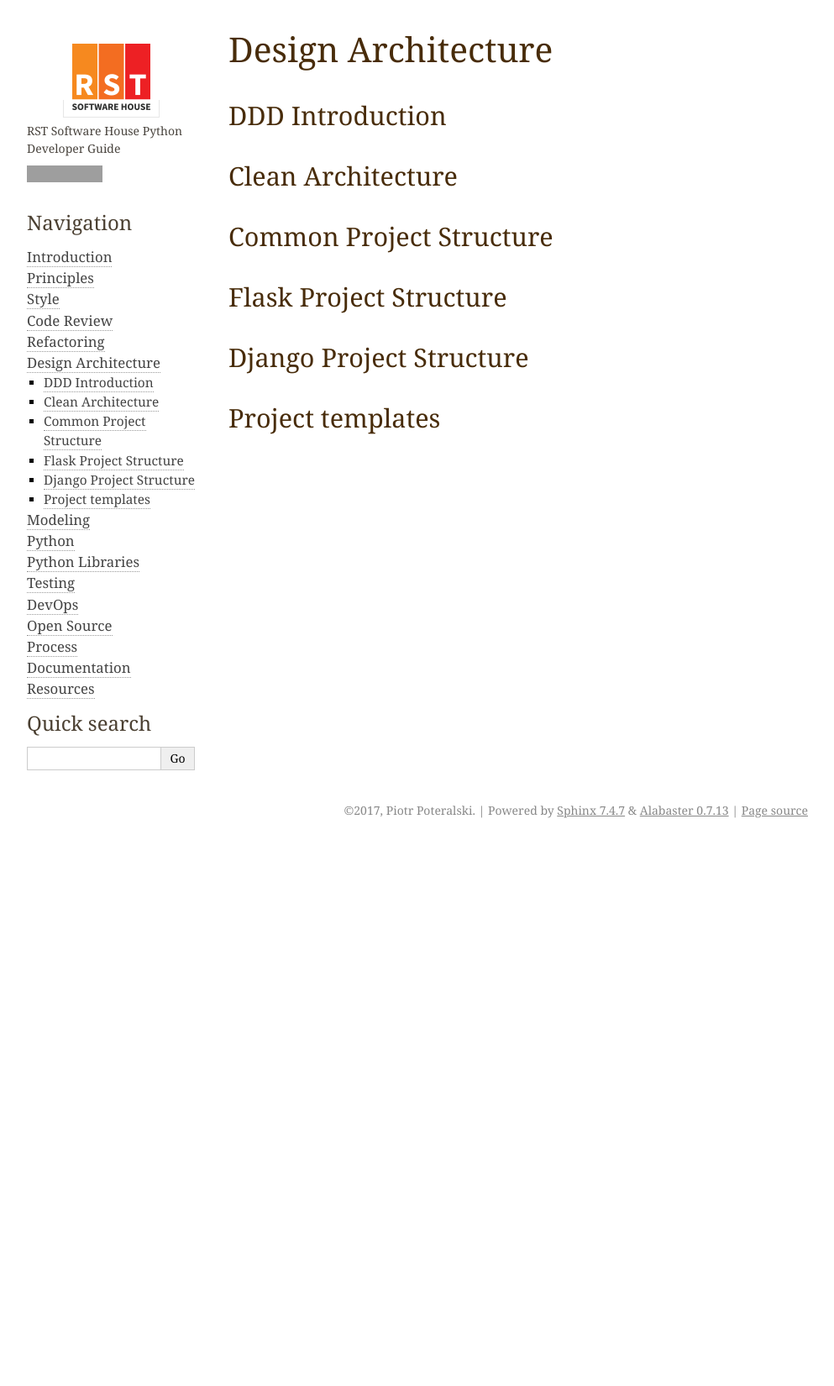
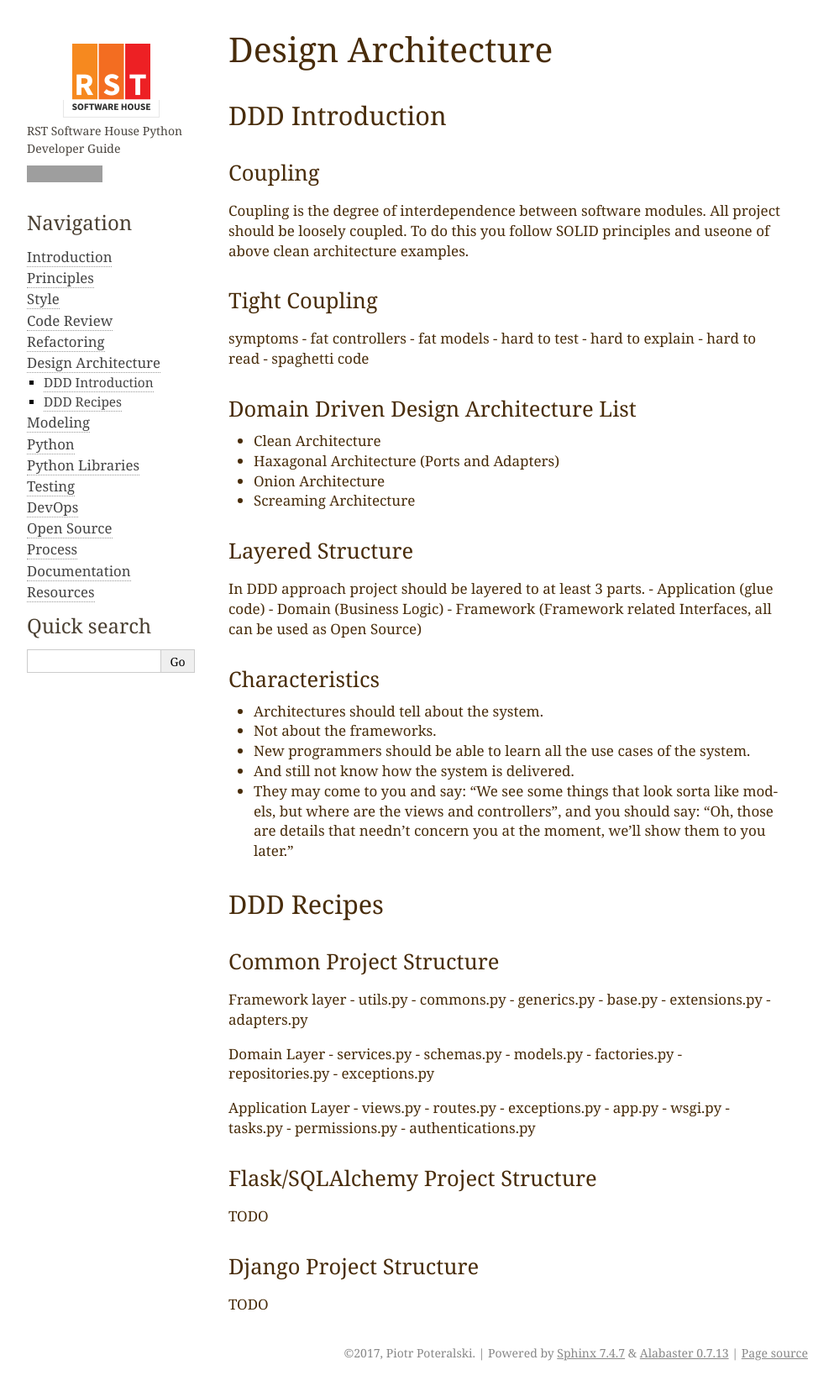
Before and after one commit to rstit/rst-developer-guide, a Sphinx documentation site: the page built from source/design-architecture.rst, in a window 1280 px wide. Shown: the whole page at 84% size, without its empty margins (148-1141 px from the left). Built offline with Sphinx 7.4.7, drawn with Linux system fonts in a browser that asks for light colours; before the commit the page ends 1004 px from its top, so only the background shows below that; grey boxes are pictures that could not be loaded.

Commit message:
architecture

```diff
--- a/source/design-architecture.rst
+++ b/source/design-architecture.rst
@@ -5,22 +5,81 @@ Design Architecture
 DDD Introduction
 ------------------
 
+Coupling
+~~~~~~~~~~~~~~~~~~
+Coupling is the degree of interdependence between software modules.
+All project should be loosely coupled. To do this you follow SOLID principles and useone of above clean architecture examples.
 
-Clean Architecture
------------------
+Tight Coupling
+~~~~~~~~~~~~~~~~~~
+symptoms
+- fat controllers
+- fat models
+- hard to test
+- hard to explain
+- hard to read
+- spaghetti code
+
+Domain Driven Design Architecture List
+~~~~~~~~~~~~~~~~~~
+- Clean Architecture
+- Haxagonal Architecture (Ports and Adapters)
+- Onion Architecture
+- Screaming Architecture
+
+Layered Structure
+~~~~~~~~~~~~~~~~~~
+In DDD approach project should be layered to at least 3 parts.
+- Application (glue code)
+- Domain (Business Logic)
+- Framework (Framework related Interfaces, all can be used as Open Source)
 
 
-Common Project Structure
------------------
+Characteristics
+~~~~~~~~~~~~~~~~~~
+- Architectures should tell about the system.
+- Not about the frameworks.
+- New programmers should be able to learn all the use cases of the system.
+- And still not know how the system is delivered.
+- They may come to you and say: “We see some things that look sorta like models, but where are the views and controllers”, and you should say: “Oh, those are details that needn’t concern you at the moment, we’ll show them to you later.”
 
 
-Flask Project Structure
------------------
+DDD Recipes
+------------------
 
+Common Project Structure
+~~~~~~~~~~~~~~~~~~
+
+Framework layer
+- utils.py
+- commons.py
+- generics.py
+- base.py
+- extensions.py
+- adapters.py
+
+Domain Layer
+- services.py
+- schemas.py
+- models.py
+- factories.py
+- repositories.py
+- exceptions.py
+
+Application Layer
+- views.py
+- routes.py
+- exceptions.py
+- app.py
+- wsgi.py
+- tasks.py
+- permissions.py
+- authentications.py
+
+Flask/SQLAlchemy Project Structure
+~~~~~~~~~~~~~~~~~~
+TODO
 
 Django Project Structure
------------------
-
-
-Project templates
------------------
+~~~~~~~~~~~~~~~~~~
+TODO
--- a/source/resources.rst
+++ b/source/resources.rst
@@ -16,6 +16,7 @@ Blogs
 - http://blog.cleancoder.com/ by Robert C. Martin (Uncle Bob)
 - http://lucumr.pocoo.org/ by Armin Ronacher (Flask)
 - https://emacsway.github.io by Ivan Zakrevskyi (XP and DDD expert)
+- https://www.joelonsoftware.com by Joel Spolsky (Stack Overflow CEO)
 
 Articles
 - http://www.ballofcode.com/python/domain-driven-design/2013/12/22/exploring-domains-with-python
```
